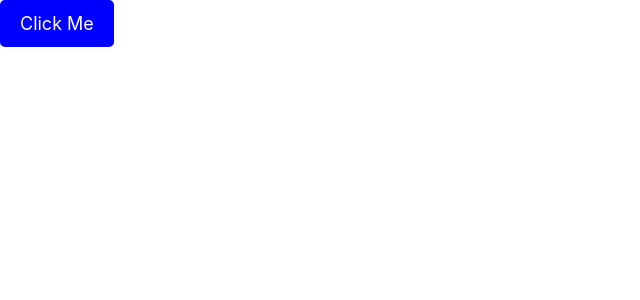
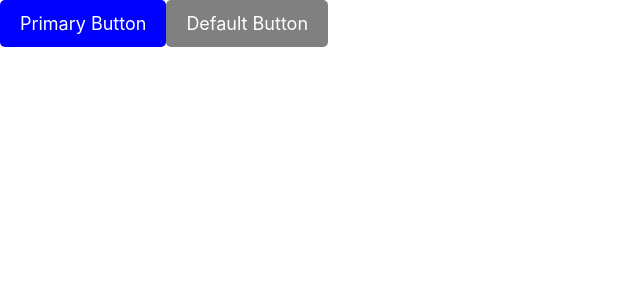
Before and after one commit to mabuphongram/ReactJS, a React (Create React App) app: page / in a window 1280 px wide. Shown: the top 300 px of the page, without its empty margins (0-640 px from the left). Built offline with nearby package versions, Linux system fonts and the light colour scheme.

Commit message:
styling with props

```diff
--- a/src/App.js
+++ b/src/App.js
@@ -1,24 +1,30 @@
 import styled from "styled-components";
 
 const Button = styled.button`
-background-color: blue;
-color:white;
+background-color: ${props => props.primary? 'blue':'gray'};
+color: white;
 font-size:18px;
 padding: 10px 20px;
 border-radius:5px;
 border:none;
 cursor:pointer;
 
-&:hover {
-  background-color:darkblue;
+&:hover{
+  background-color: ${props=> props.primary? 'darkblue':'darkgray'}
 }
 `
-function App() {
-return(
-  <div>
-  <Button>Click Me</Button>
-  </div>
-)
+
+function App(){
+  return(
+    <div>
+      <Button primary>
+        Primary Button
+      </Button>
+      <Button>
+        Default Button
+      </Button>
+    </div>
+  )
 }
 
 export default App
```
Also changed, not shown: src/working-area.js (added).
